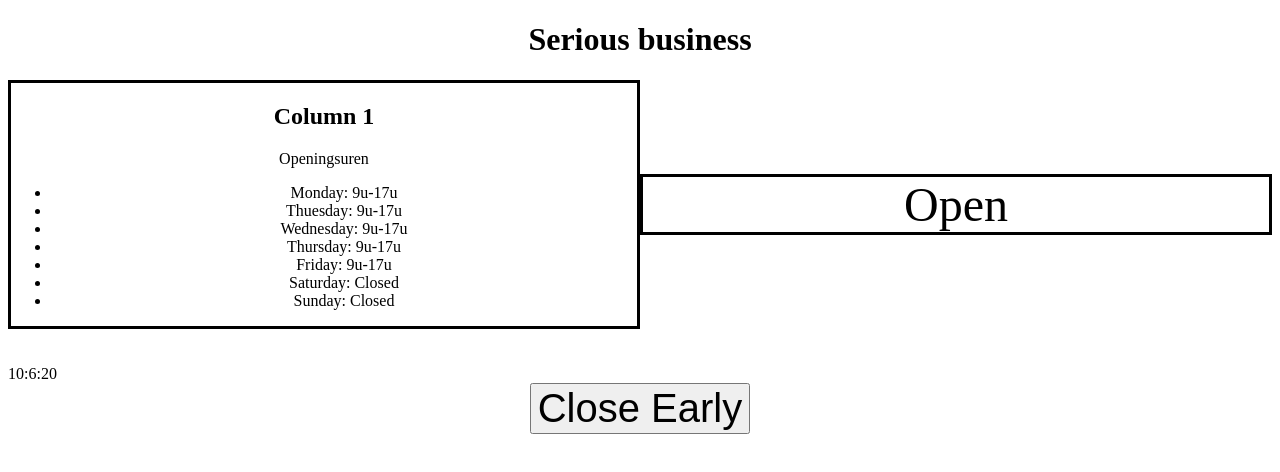
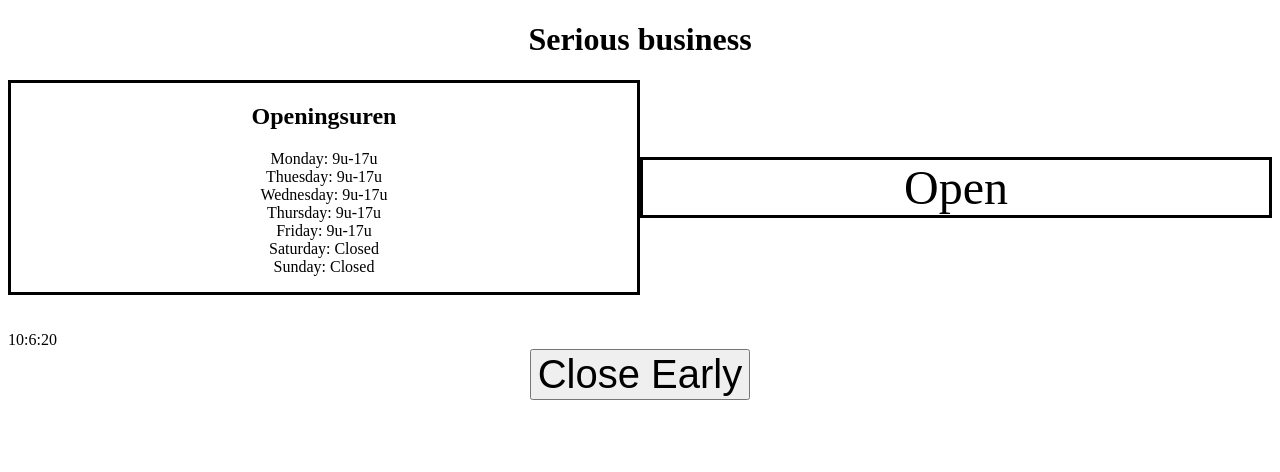
Before and after one commit to BertRoegiers/serious-business, a plain HTML site: page index.html in a window 1280 px wide. Drawn offline with Linux system fonts and the light colour scheme.

Commit message:
final rev

```diff
--- a/index.html
+++ b/index.html
@@ -40,6 +40,13 @@
                         font-size: 250%;
                     }
 
+                    ul{
+                        list-style-type:none;
+                        list-style-position: inside;
+                        text-align: center;
+                        padding: 0;
+                    }
+
                 </style>
 
                 <body>
@@ -49,16 +56,15 @@
 
                 <div class="row">
                     <div class="column">
-            <h2>Column 1</h2>
-            <p>Openingsuren</p>
+                        <h2>Openingsuren</h2>
                         <ul>
-                <li>Monday: 9u-17u</li>
-                <li>Thuesday: 9u-17u</li>
-                <li>Wednesday: 9u-17u</li>
-                <li>Thursday: 9u-17u</li>
-                <li>Friday: 9u-17u</li>
-                <li>Saturday: Closed</li>
-                <li>Sunday: Closed</li>
+                            <li id="Monday">Monday: 9u-17u</li>
+                            <li id="Thuesday">Thuesday: 9u-17u</li>
+                            <li id="Wednesday">Wednesday: 9u-17u</li>
+                            <li id="Thursday">Thursday: 9u-17u</li>
+                            <li id="Friday">Friday: 9u-17u</li>
+                            <li id="Saturday">Saturday: Closed</li>
+                            <li id="Sunday">Sunday: Closed</li>
                         </ul>
                     </div>
                     <div class="column" id="OpenClosed">
@@ -82,35 +88,28 @@
                         var h = d.getHours();
                         span.textContent = h + ":" + m + ":" + s;
                     }
-
                     setInterval(time,1);
 
                 var d =new Date();
                 var hours = d.getHours();
+                var day = d.getDay();
+
+            closeearly.addEventListener('click', function closeEarly () {
+            document.getElementById(weekday[day]).innerHTML =(weekday[day]+": 9u-"+hours);});
 
 
-        var weekday = new Array(7);
-        weekday[0] = "Monday";
-        weekday[1] = "Tuesday";
-        weekday[2] = "Wednesday";
-        weekday[3] = "Thursday";
-        weekday[4] = "Friday";
-        weekday[5] = "Saturday";
-        weekday[6] = "Sunday";
+                function openClose() {
+                    console.log(day)
+                    if (day=== 0 || day=== 6) {
 
-    function openClose() {
-        if (weekday >= 4) {
-
-            document.getElementById("OpenClosed").innerText = 'Open'
+                        document.getElementById("OpenClosed").innerText = 'Closed'
                     }
                     else {
-            document.getElementById("OpenClosed").innerText = 'Closed'
+                        openingsHours();
                     }
                 }
 
             openClose();
-
-
 
 
                     function openingsHours () {
@@ -122,16 +121,13 @@
                         }
                     }
 
-    openingsHours();
-
 
                     var button=document.getElementById("closearly");
 
                         closeearly.addEventListener('click', function closeEarly () {
                             document.getElementById("OpenClosed").innerText = 'Sorry we close early today'
+
                     });
-
-
 
                 </script>
                 </html>
```
Lines whose indentation alone changed are shown as unchanged.
